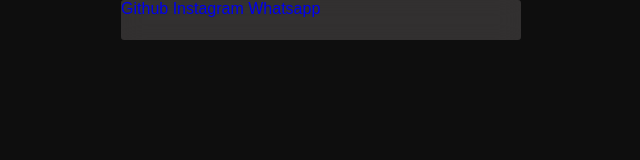
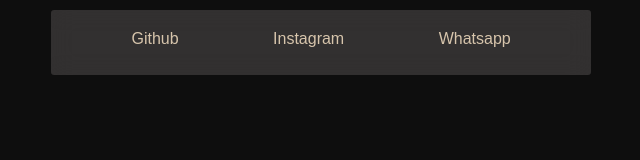
Before and after one commit to IaK3lwin/copy-pagessweb, a plain HTML site: page page1/index.html in a window 1280 px wide. Shown: the whole page, without its empty margins (317-957 px from the left). Drawn offline with Linux system fonts and the light colour scheme.

Commit message:
make section contact

```diff
--- a/page1/styles/style.css
+++ b/page1/styles/style.css
@@ -47,20 +47,28 @@ main {
 a {
     /* estili\zandop texto*/
     text-decoration: none;
-
+    /* cor dos textos */
+    color: var(--color-main);
 }
 
 /* estilizando a caixa de contatos */
 #contato
 {
     /*largura minimaa*/
-    min-width: 300px;
+    min-width: 250px;
     /*largura maxima*/
-    max-width: 400px;
+    max-width: 500px;
     /* altura miniuma */
-    height: 40px;
+    height: 25px;
+    /* configuraando propriedades da box */
     /* centraliza horizontalmente a sessão de contatos margim */
-    margin: auto;
+    margin: 10px auto 10px auto;
+    /* espaço interno na sessão de contatos*/
+    padding: 20px;
+
+    /* configurando o texto */
+    /* centralizando os textos */
+    text-align: center;
 
     /* confugurando fundo  */
 
@@ -75,6 +83,18 @@ a {
 
     /* ESTILIZANDO AS ÂNCVOREAS DERNTRO DE CONTATOS */
     a {
+        /* configuraando propriedades da box */
+
+        padding: 15px 40px 15px 40px;
+        margin: 5px;
+
+    }
+
+    a:hover {
+        background-color: var(--color-main);
+        color: var(--color-bg);
+        border-radius: 3px;
+        transition: all .3s;
 
     }
 }
```
